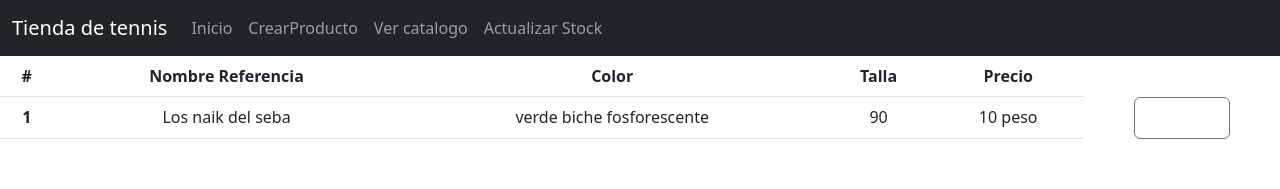
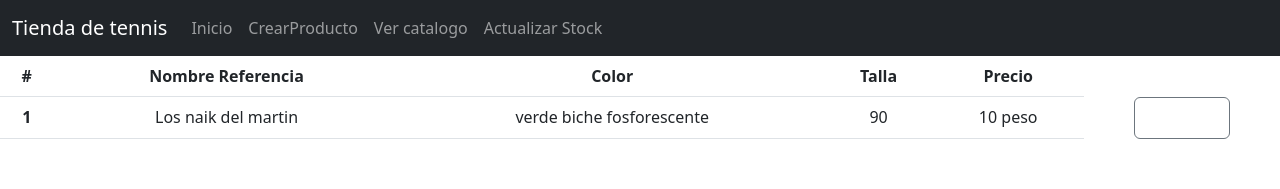
Before and after one commit to sebasrpg1232/tiendadetennis, a React (Create React App) app: page /VerTenis in a window 1280 px wide. Shown: the top 189 px of the page. Built offline with nearby package versions, Linux system fonts and the light colour scheme.

Commit message:
Prueba 2

```diff
--- a/src/Components/Tarjetas/Tarjetas.js
+++ b/src/Components/Tarjetas/Tarjetas.js
@@ -4,7 +4,7 @@ function Tarjetas (props){
             <div>
                 <img className="estiloImg"
                 src = {require (`../../Imagenes/tarjeta${props.img}.jpg`)}
-                alt = "Imagen Zapato"
+                alt = "Imagen  Zapato"
                 />
                 <h2>{props.titulo}</h2>
                 <p>{props.precio}</p>
--- a/src/Components/VerTenis/VerTenis.js
+++ b/src/Components/VerTenis/VerTenis.js
@@ -14,7 +14,7 @@ function VerTenis (){
             <tbody>
              <tr>
                 <th scope="row">1</th>
-                 <td>Los naik del seba</td>
+                 <td>Los naik del martin</td>
                  <td>verde biche fosforescente</td>
                  <td>90</td>
                  <td>10 peso</td>
```
Also changed, not shown: src/App.js (line endings or trailing spaces).
